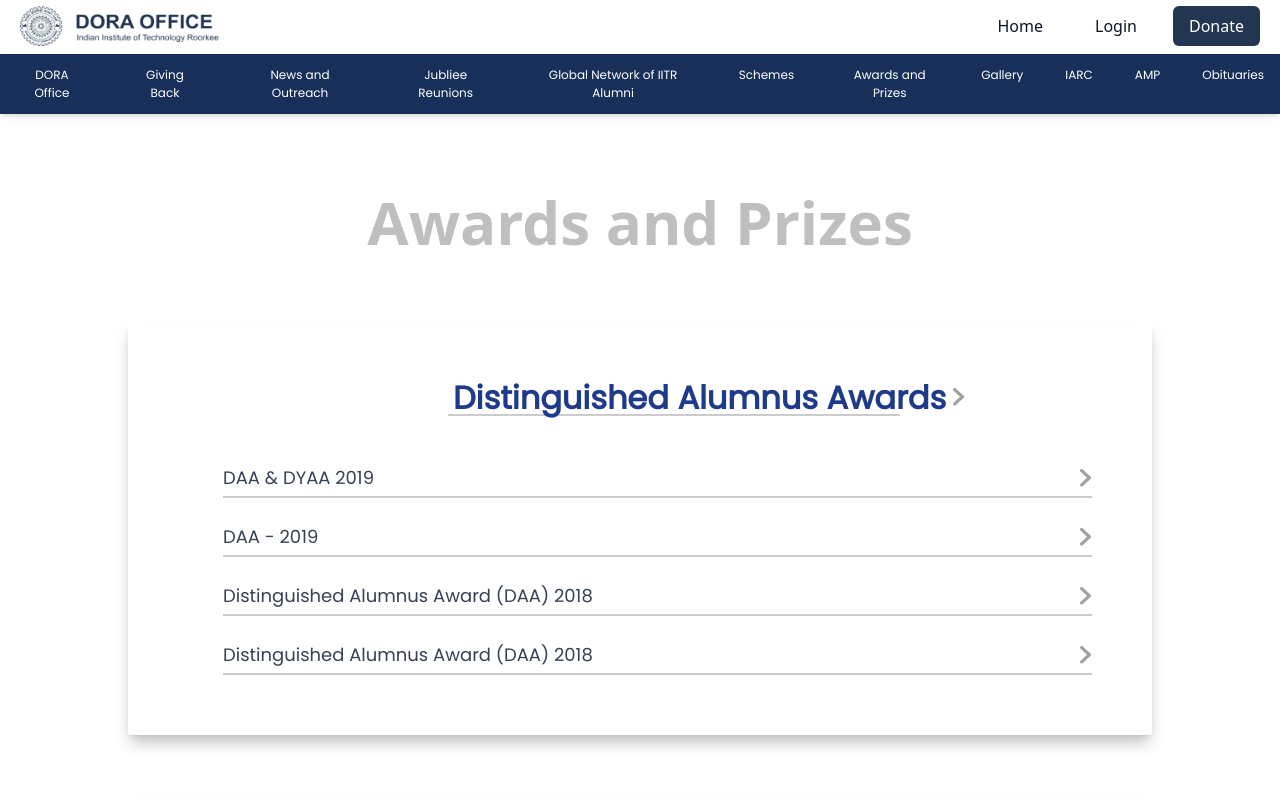
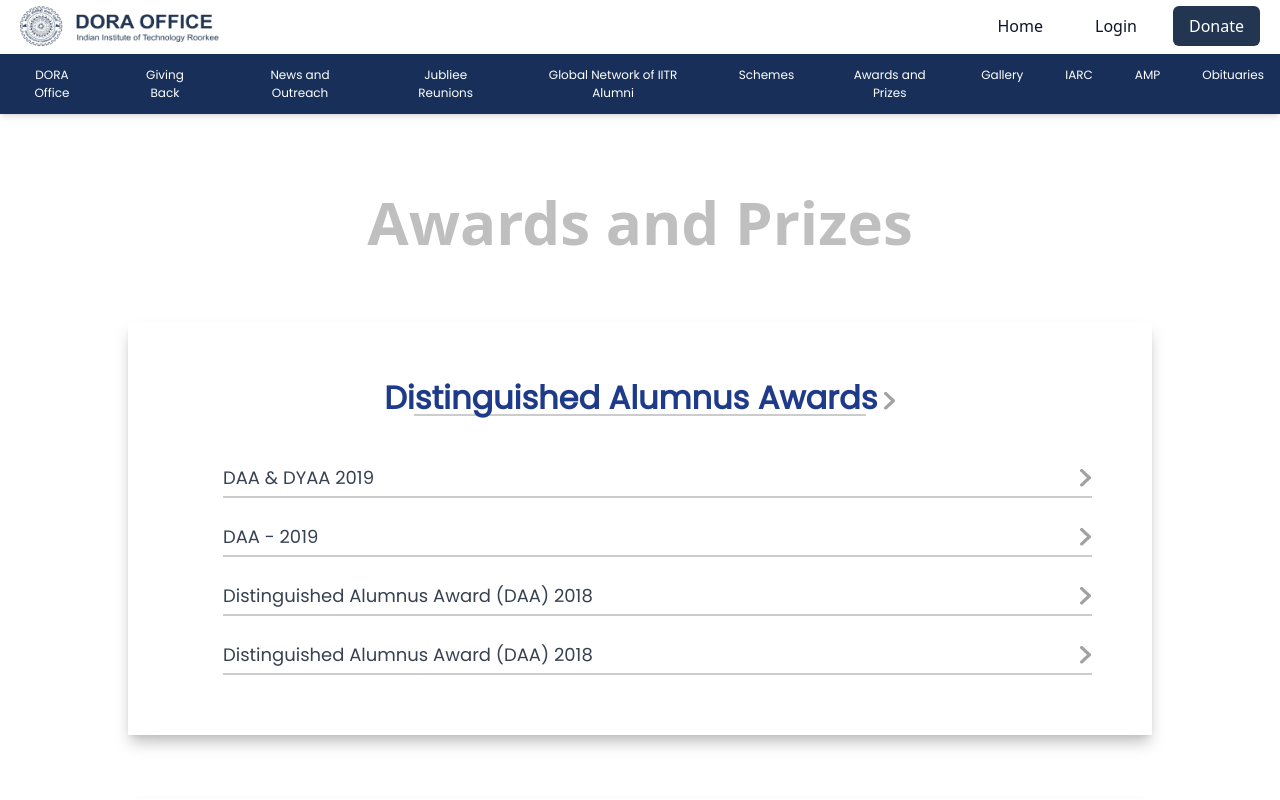
Before and after one commit to DORA-WEBSITE/DORA_frontend, a React (Vite) app: page /Awards in a window 1280 px wide. Shown: the top 800 px of the page. Built offline with nearby package versions, Linux system fonts and the light colour scheme.

Commit message:
changes in news 2

```diff
--- a/src/pages/Awards.jsx
+++ b/src/pages/Awards.jsx
@@ -14,17 +14,22 @@
                         <div className="text-2xl font-bold text-[32px] font-poppins text-blue-900">Distinguished Alumnus Awards</div>
                         <img src={arrow} alt="" />
                     </Link> */}
-                     <Link to="/alumniawardshowcase">
-                      <div style={{ display: "flex", flexDirection: "row" }}>
-                      <div className="ml-[265px] text-2xl font-bold text-[32px] font-poppins text-blue-900">Distinguished Alumnus Awards</div>
+                     <Link to="/alumniawardshowcase" className="block">
+      <div className="flex  items-center justify-center text-center space-y-2">
+        <div className="text-2xl font-bold text-[32px] font-poppins text-blue-900">
+          Distinguished Alumnus Awards
+        </div>
+        <img
+          src={arrow}
+          alt="Arrow"
+          className="w-auto h-auto mt-2"
+          style={{ marginLeft: "0.5vw", marginTop: "0.5vw" }}
+        />
 
+      </div>
+      <hr className="w-1/2 h-0.5 bg-[#CCCCCC] border-none mx-auto" />
 
-                            <div> <img src={arrow} alt="" style={{ marginLeft: "0.5vw", marginTop: "0.5vw" }} /></div>
-
-                        </div>
-                        <hr className="w-1/2 h-0.5 bg-[#CCCCCC] border-none ml-[260px]" />
-
-                        </Link>
+    </Link>
 
                     <div className="text-gray-700 ml-[35px]">
                         <div className="flex justify-between items-center text-[18px] font-poppins mt-[25px] mb-[5px]">
```
